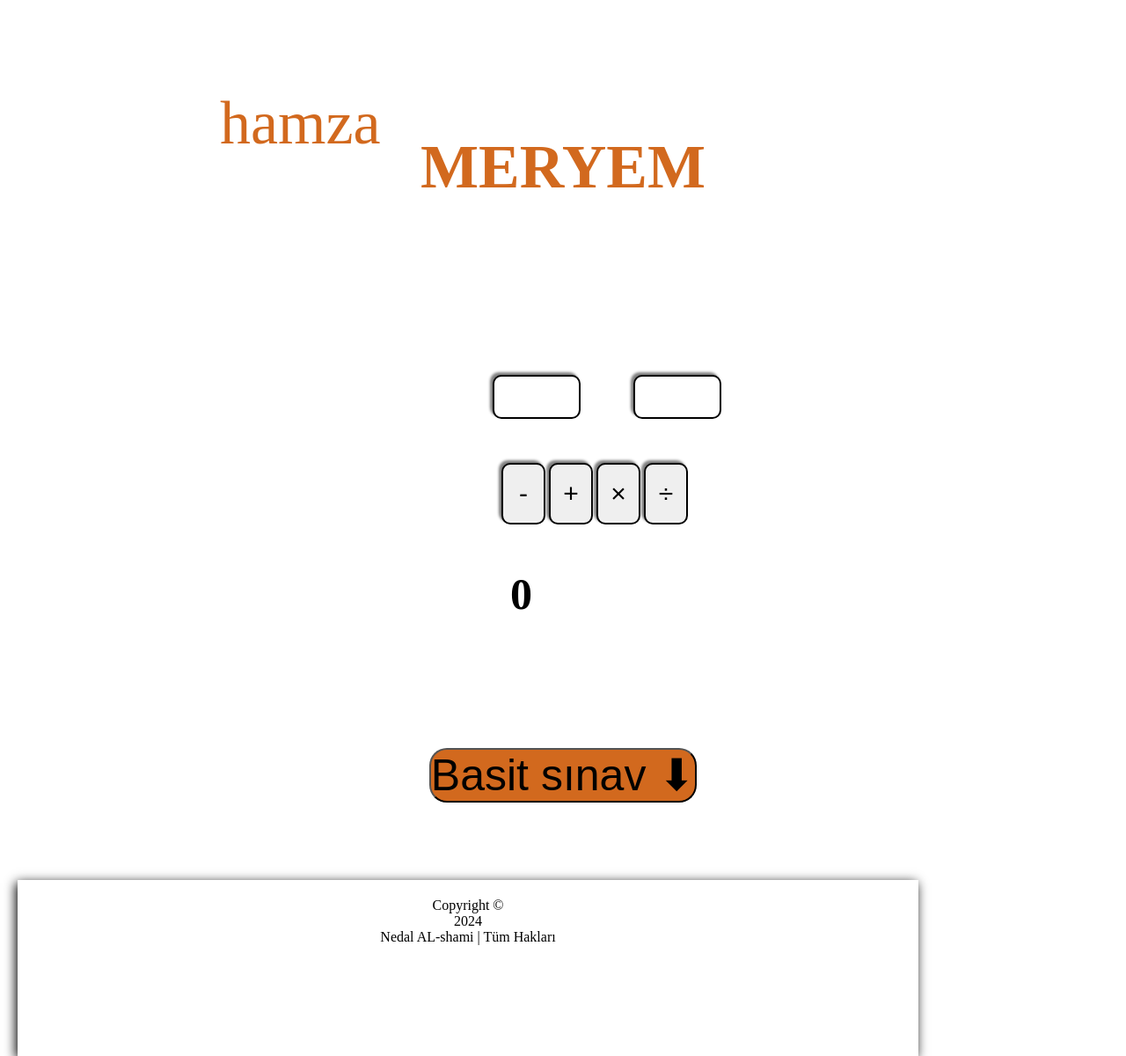
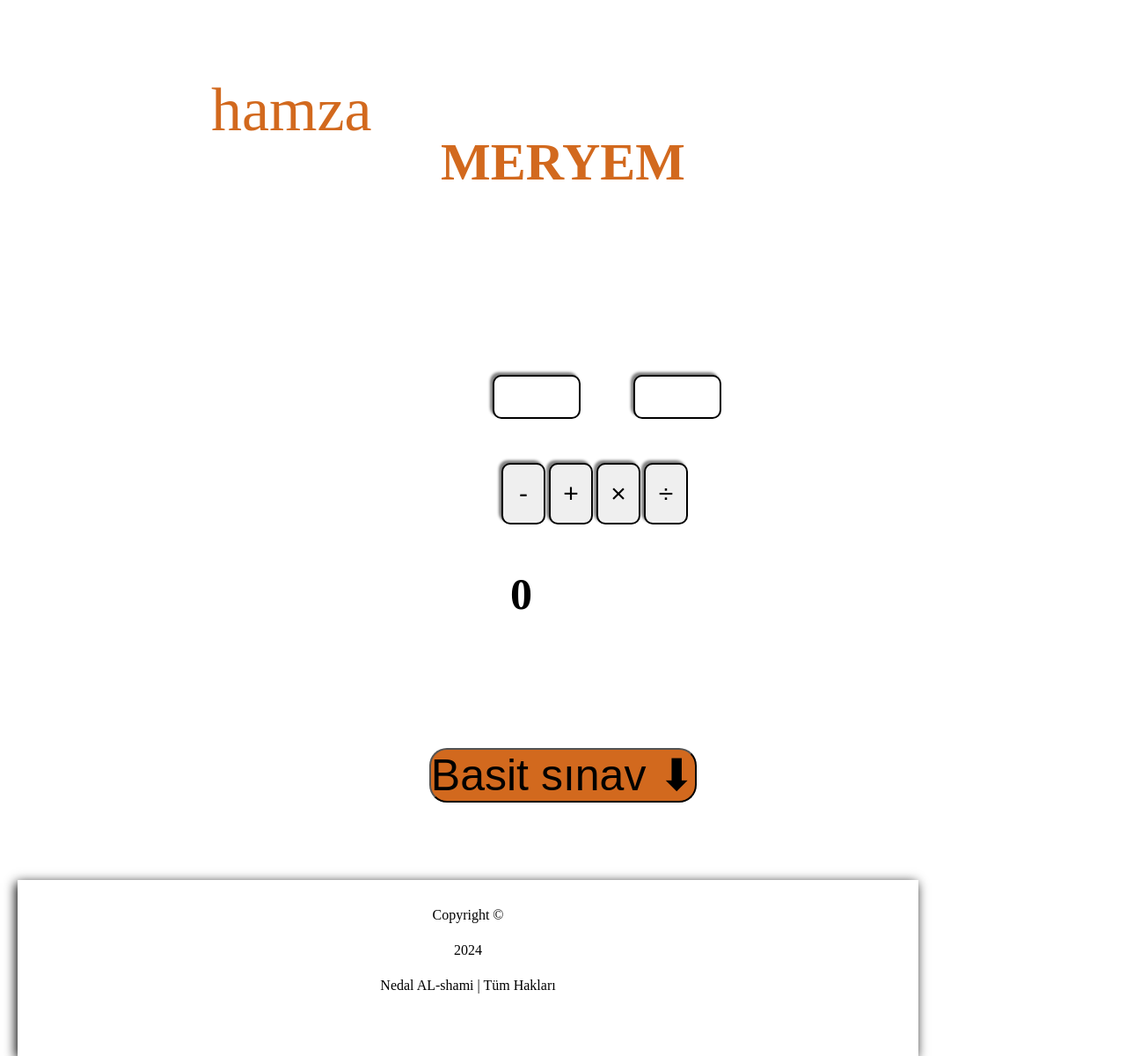
Before and after one commit to nedalalshami/matematik, a plain HTML site: page index.html in a window 1280 px wide. Shown: the whole page at 88% size. Drawn offline with Linux system fonts and the light colour scheme.

Commit message:
Update style.css

```diff
--- a/style.css
+++ b/style.css
@@ -478,7 +478,7 @@ right: -50px;
             bottom:200px;
             text-align: center;
             padding-top: 30px;
-
+         line-height: 40px;
         }
        #footer1{
         top:1500px;
@@ -501,14 +501,15 @@ right: -50px;
         position: absolute;
         top: 150px;
         color: chocolate;
-        font-size: 70px;
+        font-size: 60px;
     }
     .p_title{
         position: absolute;
         top: 100px;
         color: chocolate;
         font-size: 70px;
-        left: 250px;
+        left: 240px;
+           line-height: 50px;
 
     }
 
@@ -682,6 +683,7 @@ right: -50px;
                 bottom: 100px;
             padding-top: 20px;
                 text-align: center;
+                  line-height: 40px;
             }
 
             #footer1{
```
